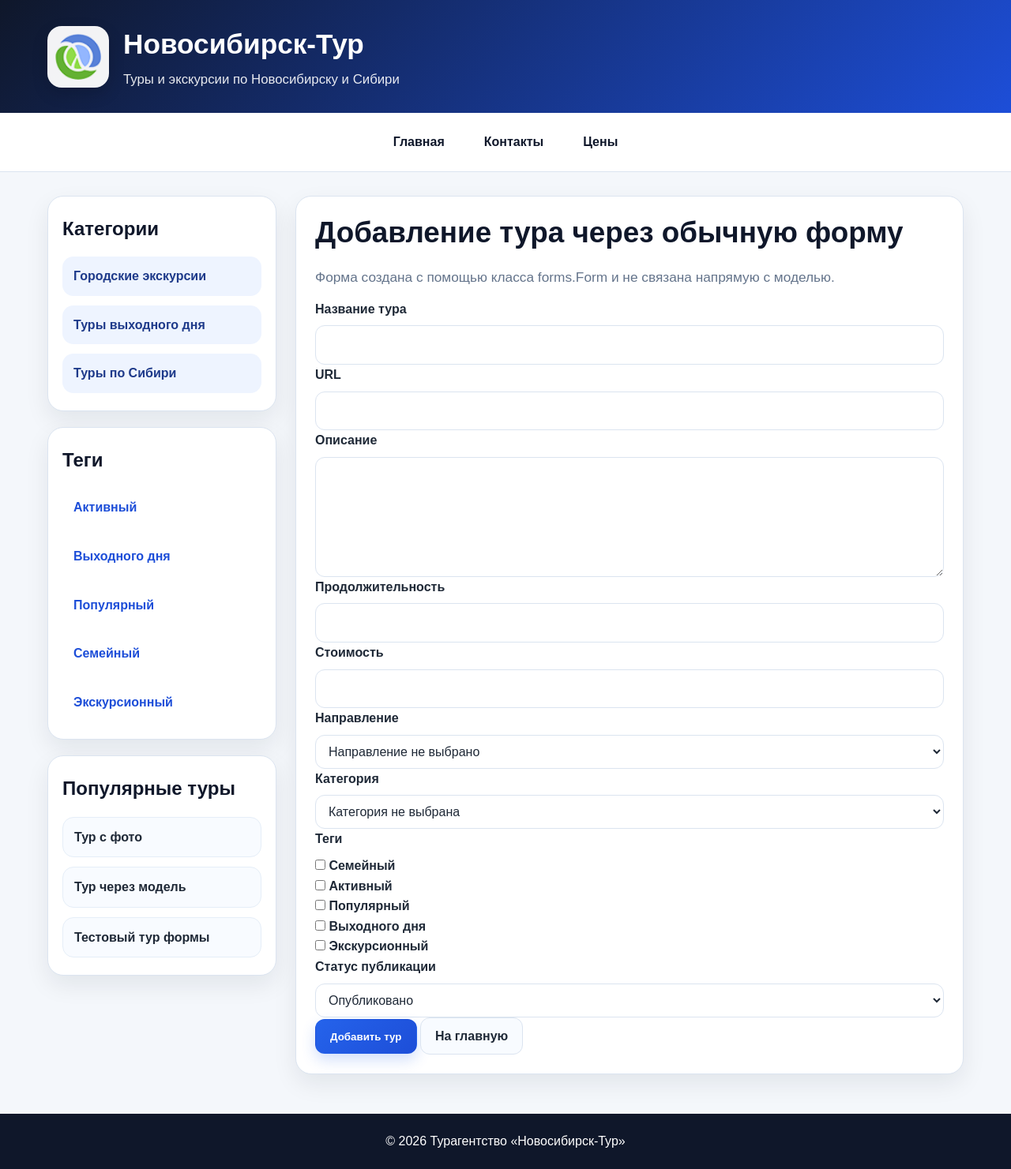
After one commit to AlexandrVeiber/WEB_labs, a Django app: page /add-form/ in a window 1280 px wide. The commit adds this page. Shown: the whole page at 79% size. Run offline with Django 4.2, Linux system fonts and the light colour scheme; data comes from the database, SQL or seed files in the repository; both versions use the stored data as it was after the commit.

Commit message:
Лабораторная работа 10: работа с формами

```diff
--- a/nsk_tours/settings.py
+++ b/nsk_tours/settings.py
@@ -128,3 +128,6 @@ STATICFILES_DIRS = [
 # https://docs.djangoproject.com/en/4.2/ref/settings/#default-auto-field
 
 DEFAULT_AUTO_FIELD = 'django.db.models.BigAutoField'
+
+MEDIA_ROOT = BASE_DIR / 'media'
+MEDIA_URL = '/media/'
--- a/nsk_tours/urls.py
+++ b/nsk_tours/urls.py
@@ -1,3 +1,5 @@
+from django.conf import settings
+from django.conf.urls.static import static
 from django.contrib import admin
 from django.urls import path, include
 from tours import views
@@ -11,4 +13,7 @@ urlpatterns = [
     path('', include('tours.urls')),
 ]
 
+if settings.DEBUG:
+    urlpatterns += static(settings.MEDIA_URL, document_root=settings.MEDIA_ROOT)
+
 handler404 = views.page_not_found
--- /dev/null
+++ b/tours/forms.py
@@ -0,0 +1,198 @@
+from django import forms
+from django.core.exceptions import ValidationError
+from django.core.validators import MinLengthValidator, MaxLengthValidator
+
+from .models import Tour, Category, TagPost
+
+
+DIRECTION_CHOICES = [
+    ('', 'Направление не выбрано'),
+    ('city', 'Городские экскурсии'),
+    ('siberia', 'Туры по Сибири'),
+    ('weekend', 'Туры выходного дня'),
+]
+
+
+def russian_title_validator(value):
+    allowed_chars = (
+        'АБВГДЕЁЖЗИЙКЛМНОПРСТУФХЦЧШЩЬЫЪЭЮЯ'
+        'абвгдеёжзийклмнопрстуфхцчшщьыъэюя'
+        '0123456789- '
+    )
+
+    if not set(value) <= set(allowed_chars):
+        raise ValidationError(
+            'Название должно содержать только русские буквы, цифры, пробел и дефис.'
+        )
+
+
+class AddTourForm(forms.Form):
+    title = forms.CharField(
+        max_length=255,
+        min_length=5,
+        label='Название тура',
+        validators=[russian_title_validator],
+        widget=forms.TextInput(attrs={'class': 'form-control'}),
+        error_messages={
+            'required': 'Введите название тура.',
+            'min_length': 'Название тура должно содержать минимум 5 символов.',
+        }
+    )
+
+    slug = forms.SlugField(
+        max_length=255,
+        label='URL',
+        validators=[
+            MinLengthValidator(5, message='URL должен содержать минимум 5 символов.'),
+            MaxLengthValidator(100, message='URL должен содержать не более 100 символов.'),
+        ],
+        widget=forms.TextInput(attrs={'class': 'form-control'}),
+        error_messages={
+            'required': 'Введите URL тура.',
+            'invalid': 'URL может содержать только латинские буквы, цифры, дефис и подчёркивание.',
+        }
+    )
+
+    description = forms.CharField(
+        required=False,
+        label='Описание',
+        widget=forms.Textarea(attrs={
+            'class': 'form-control',
+            'rows': 5,
+        })
+    )
+
+    duration = forms.CharField(
+        required=False,
+        max_length=100,
+        label='Продолжительность',
+        widget=forms.TextInput(attrs={'class': 'form-control'})
+    )
+
+    price = forms.CharField(
+        required=False,
+        max_length=100,
+        label='Стоимость',
+        widget=forms.TextInput(attrs={'class': 'form-control'})
+    )
+
+    direction = forms.ChoiceField(
+        required=False,
+        choices=DIRECTION_CHOICES,
+        label='Направление',
+        widget=forms.Select(attrs={'class': 'form-select'})
+    )
+
+    cat = forms.ModelChoiceField(
+        queryset=Category.objects.all(),
+        empty_label='Категория не выбрана',
+        label='Категория',
+        widget=forms.Select(attrs={'class': 'form-select'})
+    )
+
+    tags = forms.ModelMultipleChoiceField(
+        queryset=TagPost.objects.all(),
+        required=False,
+        label='Теги',
+        widget=forms.CheckboxSelectMultiple()
+    )
+
+    is_published = forms.TypedChoiceField(
+        choices=Tour.Status.choices,
+        coerce=int,
+        initial=Tour.Status.PUBLISHED,
+        label='Статус публикации',
+        widget=forms.Select(attrs={'class': 'form-select'})
+    )
+
+    def clean_slug(self):
+        slug = self.cleaned_data['slug']
+
+        if Tour.objects.filter(slug=slug).exists():
+            raise ValidationError('Тур с таким URL уже существует.')
+
+        return slug
+
+
+class AddTourModelForm(forms.ModelForm):
+    title = forms.CharField(
+        max_length=255,
+        label='Название тура',
+        validators=[russian_title_validator],
+        widget=forms.TextInput(attrs={'class': 'form-control'}),
+        error_messages={
+            'required': 'Введите название тура.',
+        }
+    )
+
+    direction = forms.ChoiceField(
+        required=False,
+        choices=DIRECTION_CHOICES,
+        label='Направление',
+        widget=forms.Select(attrs={'class': 'form-select'})
+    )
+
+    cat = forms.ModelChoiceField(
+        queryset=Category.objects.all(),
+        empty_label='Категория не выбрана',
+        label='Категория',
+        widget=forms.Select(attrs={'class': 'form-select'})
+    )
+
+    tags = forms.ModelMultipleChoiceField(
+        queryset=TagPost.objects.all(),
+        required=False,
+        label='Теги',
+        widget=forms.CheckboxSelectMultiple()
+    )
+
+    class Meta:
+        model = Tour
+        fields = [
+            'title',
+            'slug',
+            'description',
+            'photo',
+            'duration',
+            'price',
+            'direction',
+            'cat',
+            'tags',
+            'is_published',
+        ]
+
+        labels = {
+            'slug': 'URL',
+            'description': 'Описание',
+            'photo': 'Фото тура',
+            'duration': 'Продолжительность',
+            'price': 'Стоимость',
+            'is_published': 'Статус публикации',
+        }
+
+        widgets = {
+            'slug': forms.TextInput(attrs={'class': 'form-control'}),
+            'description': forms.Textarea(attrs={
+                'class': 'form-control',
+                'rows': 5,
+            }),
+            'photo': forms.FileInput(attrs={'class': 'form-control'}),
+            'duration': forms.TextInput(attrs={'class': 'form-control'}),
+            'price': forms.TextInput(attrs={'class': 'form-control'}),
+            'is_published': forms.Select(attrs={'class': 'form-select'}),
+        }
+
+    def clean_title(self):
+        title = self.cleaned_data['title']
+
+        if len(title) > 50:
+            raise ValidationError('Длина названия тура не должна превышать 50 символов.')
+
+        return title
+
+
+class UploadFileForm(forms.Form):
+    file = forms.FileField(
+        label='Файл',
+        widget=forms.FileInput(attrs={'class': 'form-control'})
+    )
--- /dev/null
+++ b/tours/templates/tours/add_tour_form.html
@@ -0,0 +1,39 @@
+{% extends 'tours/base.html' %}
+
+{% block content %}
+<div class="page-card form-page-card">
+    <h1>{{ title }}</h1>
+
+    <p class="lead">
+        Форма создана с помощью класса forms.Form и не связана напрямую с моделью.
+    </p>
+
+    <form action="" method="post">
+        {% csrf_token %}
+
+        {% if form.non_field_errors %}
+            <div class="field-error">{{ form.non_field_errors }}</div>
+        {% endif %}
+
+        {% for field in form %}
+            <div class="form-group">
+                <label for="{{ field.id_for_label }}">{{ field.label }}</label>
+                {{ field }}
+
+                {% if field.help_text %}
+                    <div class="field-help">{{ field.help_text }}</div>
+                {% endif %}
+
+                {% if field.errors %}
+                    <div class="field-error">{{ field.errors }}</div>
+                {% endif %}
+            </div>
+        {% endfor %}
+
+        <div class="card-actions">
+            <button type="submit" class="btn btn-primary">Добавить тур</button>
+            <a href="{% url 'home' %}" class="btn btn-light">На главную</a>
+        </div>
+    </form>
+</div>
+{% endblock %}
--- a/tours/templates/tours/base.html
+++ b/tours/templates/tours/base.html
@@ -7,7 +7,7 @@
     <meta charset="UTF-8">
     <meta name="viewport" content="width=device-width, initial-scale=1.0">
     <title>{{ title }}</title>
-    <link rel="stylesheet" href="{% static 'tours/css/styles.css' %}">
+    <link rel="stylesheet" href="{% static 'tours/css/styles.css' %}?v=2">
 </head>
 <body>
     <header class="site-header">
--- a/tours/templates/tours/index.html
+++ b/tours/templates/tours/index.html
@@ -54,6 +54,12 @@
 <div class="tour-grid">
     {% for item in tours %}
         <article class="tour-item-card">
+            {% if item.photo %}
+                <div class="tour-photo-wrap">
+                    <img src="{{ item.photo.url }}" alt="{{ item.title }}" class="tour-photo">
+                </div>
+            {% endif %}
+
             <div class="tour-item-top">
                 <h3><a href="{{ item.get_absolute_url }}">{{ item.title }}</a></h3>
                 <span class="badge">{{ item.get_is_published_display }}</span>
--- a/tours/templates/tours/tour_detail.html
+++ b/tours/templates/tours/tour_detail.html
@@ -8,6 +8,12 @@
             <p class="lead">Детальная информация о выбранном туре.</p>
         </div>
     </div>
+
+    {% if tour.photo %}
+        <div class="detail-photo-wrap">
+            <img src="{{ tour.photo.url }}" alt="{{ tour.title }}" class="detail-photo">
+        </div>
+    {% endif %}
 
     <div class="detail-grid">
         <div class="detail-item">
--- a/tours/urls.py
+++ b/tours/urls.py
@@ -10,4 +10,8 @@ urlpatterns = [
     path('contacts/', views.contacts, name='contacts'),
     path('prices/', views.prices, name='prices'),
     path('archive/<int:year>/', views.archive, name='archive'),
+
+    path('add-form/', views.add_tour_form, name='add_tour_form'),
+    path('add-model-form/', views.add_tour_model_form, name='add_tour_model_form'),
+    path('upload/', views.upload_file, name='upload_file'),
 ]
--- a/tours/views.py
+++ b/tours/views.py
@@ -1,7 +1,12 @@
+import uuid
+from pathlib import Path
+
+from django.conf import settings
 from django.http import Http404
 from django.shortcuts import render, redirect, get_object_or_404
 
-from .models import Tour, Category, TagPost
+from .forms import AddTourForm, AddTourModelForm, UploadFileForm
+from .models import Tour, Category, TagPost, TourInfo
 
 
 DIRECTIONS = [
@@ -180,6 +185,97 @@ def archive(request, year):
     return render(request, 'tours/archive.html', context=context)
 
 
+def add_tour_form(request):
+    if request.method == 'POST':
+        form = AddTourForm(request.POST)
+
+        if form.is_valid():
+            tags = form.cleaned_data.pop('tags')
+
+            tour = Tour.objects.create(**form.cleaned_data)
+            tour.tags.set(tags)
+
+            TourInfo.objects.get_or_create(tour=tour)
+
+            return redirect('home')
+    else:
+        form = AddTourForm()
+
+    context = {
+        'title': 'Добавление тура через обычную форму',
+        'form': form,
+        'current_direction': None,
+        'cat_selected': None,
+    }
+
+    return render(request, 'tours/add_tour_form.html', context=context)
+
+
+def add_tour_model_form(request):
+    if request.method == 'POST':
+        form = AddTourModelForm(request.POST, request.FILES)
+
+        if form.is_valid():
+            tour = form.save()
+
+            TourInfo.objects.get_or_create(tour=tour)
+
+            return redirect('home')
+    else:
+        form = AddTourModelForm()
+
+    context = {
+        'title': 'Добавление тура через ModelForm',
+        'form': form,
+        'current_direction': None,
+        'cat_selected': None,
+    }
+
+    return render(request, 'tours/add_tour_model_form.html', context=context)
+
+
+def handle_uploaded_file(uploaded_file):
+    upload_dir = settings.BASE_DIR / 'uploads'
+    upload_dir.mkdir(exist_ok=True)
+
+    original_name = Path(uploaded_file.name)
+    file_name = original_name.stem
+    file_ext = original_name.suffix
+    random_suffix = uuid.uuid4().hex
+
+    new_file_name = f'{file_name}_{random_suffix}{file_ext}'
+    file_path = upload_dir / new_file_name
+
+    with open(file_path, 'wb+') as destination:
+        for chunk in uploaded_file.chunks():
+            destination.write(chunk)
+
+    return new_file_name
+
+
+def upload_file(request):
+    success_message = None
+
+    if request.method == 'POST':
+        form = UploadFileForm(request.POST, request.FILES)
+
+        if form.is_valid():
+            saved_file_name = handle_uploaded_file(form.cleaned_data['file'])
+            success_message = f'Файл успешно загружен: {saved_file_name}'
+    else:
+        form = UploadFileForm()
+
+    context = {
+        'title': 'Загрузка файла',
+        'form': form,
+        'success_message': success_message,
+        'current_direction': None,
+        'cat_selected': None,
+    }
+
+    return render(request, 'tours/upload_file.html', context=context)
+
+
 def page_not_found(request, exception):
     context = {
         'title': 'Страница не найдена',
--- /dev/null
+++ b/uploads/ТЕСТОВЫЙ_ФАЙЛ_7b4ebb27e3a34a0f88f8ef8df1c71d75.txt
@@ -0,0 +1 @@
+тест
--- /dev/null
+++ b/uploads/ТЕСТОВЫЙ_ФАЙЛ_e4476b0717c0476aa7d0c4e48555828e.txt
@@ -0,0 +1 @@
+тест
```
Also changed, not shown: tours/admin.py (+13 -0 lines), tours/models.py (+7 -0 lines), tours/static/tours/css/styles.css (+77 -0 lines), tours/templates/tours/add_tour_model_form.html (added, +39 -0 lines), tours/templates/tours/upload_file.html (added, +42 -0 lines), db.sqlite3, media/photos/2026/04/30/novat.webp (added), tours/migrations/0012_tour_photo.py (added).
